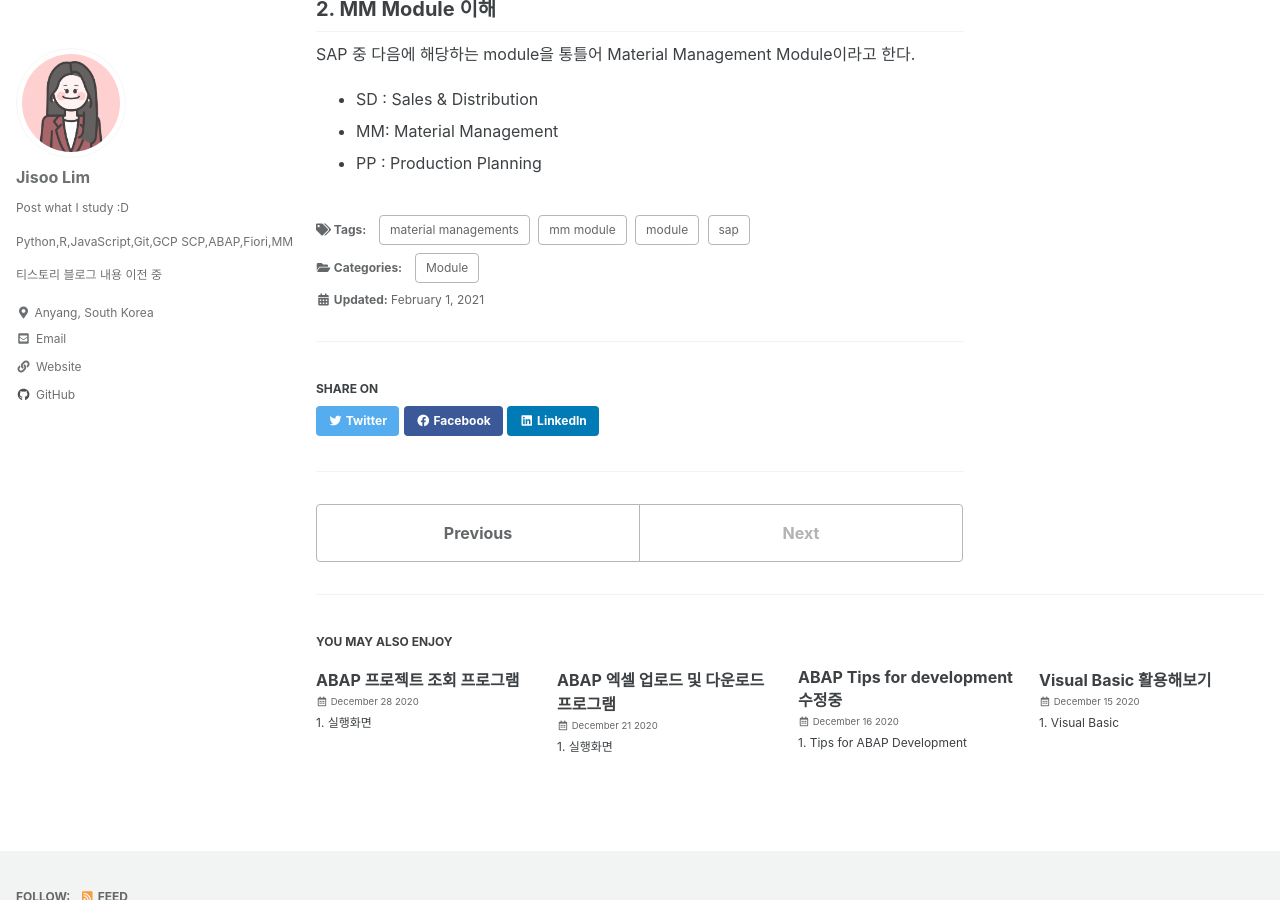
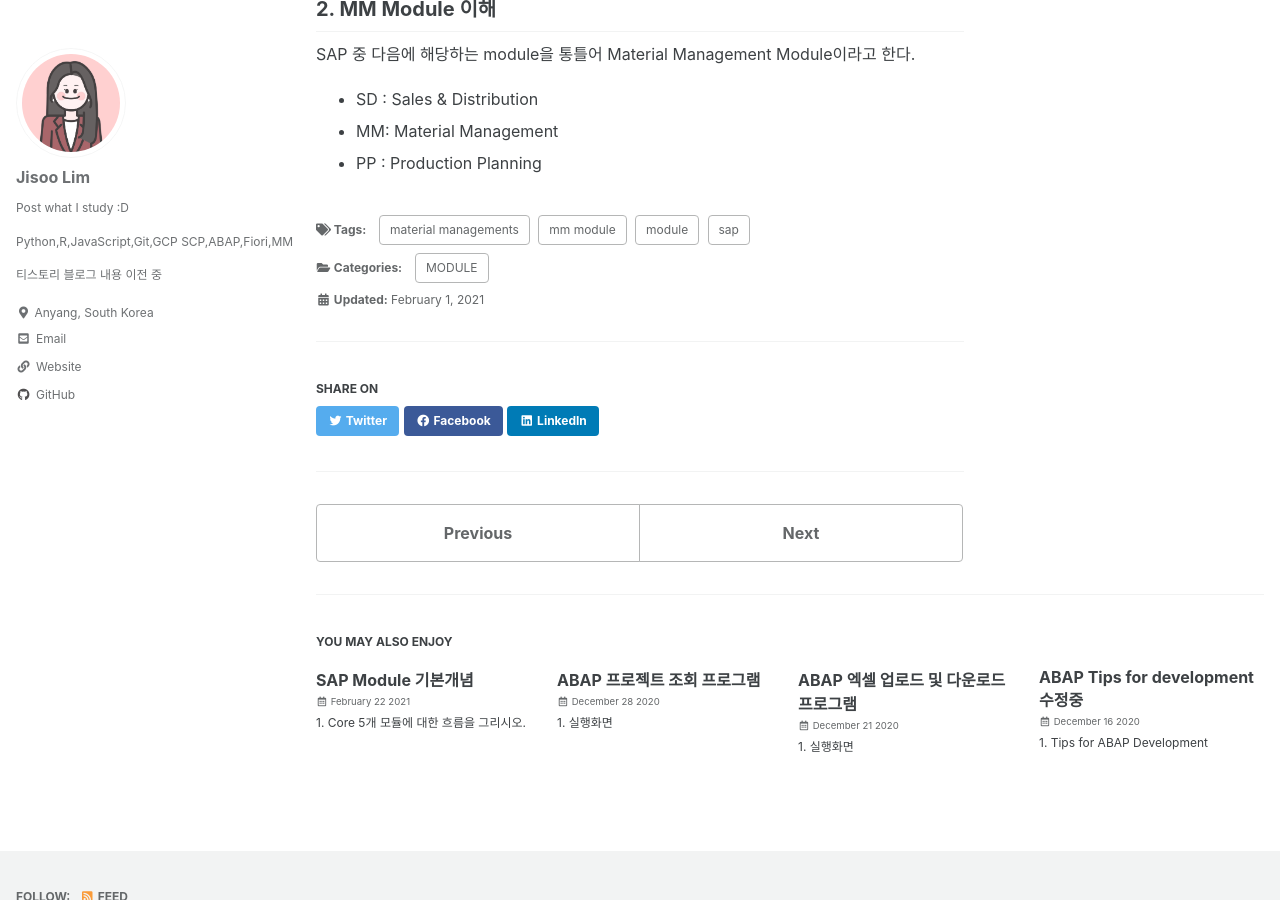
Before and after one commit to z2soo/z2soo.github.io, a Jekyll site: the page built from _posts/2021-02-01-MM-Module-Overview.md, in a window 1280 px wide and 900 px high, scrolled down 1288 px. Built offline with Jekyll 4.4.1, drawn with Linux system fonts in a browser that asks for light colours; cached includes are drawn as plain includes.

Commit message:
날짜 및 타잍틀 수정

```diff
--- a/_posts/2021-02-01-MM-Module-Overview.md
+++ b/_posts/2021-02-01-MM-Module-Overview.md
@@ -1,7 +1,7 @@
 ---
 title: "SAP MM Module Overview"
 categories:
-  - Module
+  - MODULE
 tags:
   - sap
   - mm module
```
Also changed, not shown: _posts/2021-02-22-SAP-Modul-기본개념.md (renamed from _posts/2012-02-22-SAP-Modul-기본개념.md).
